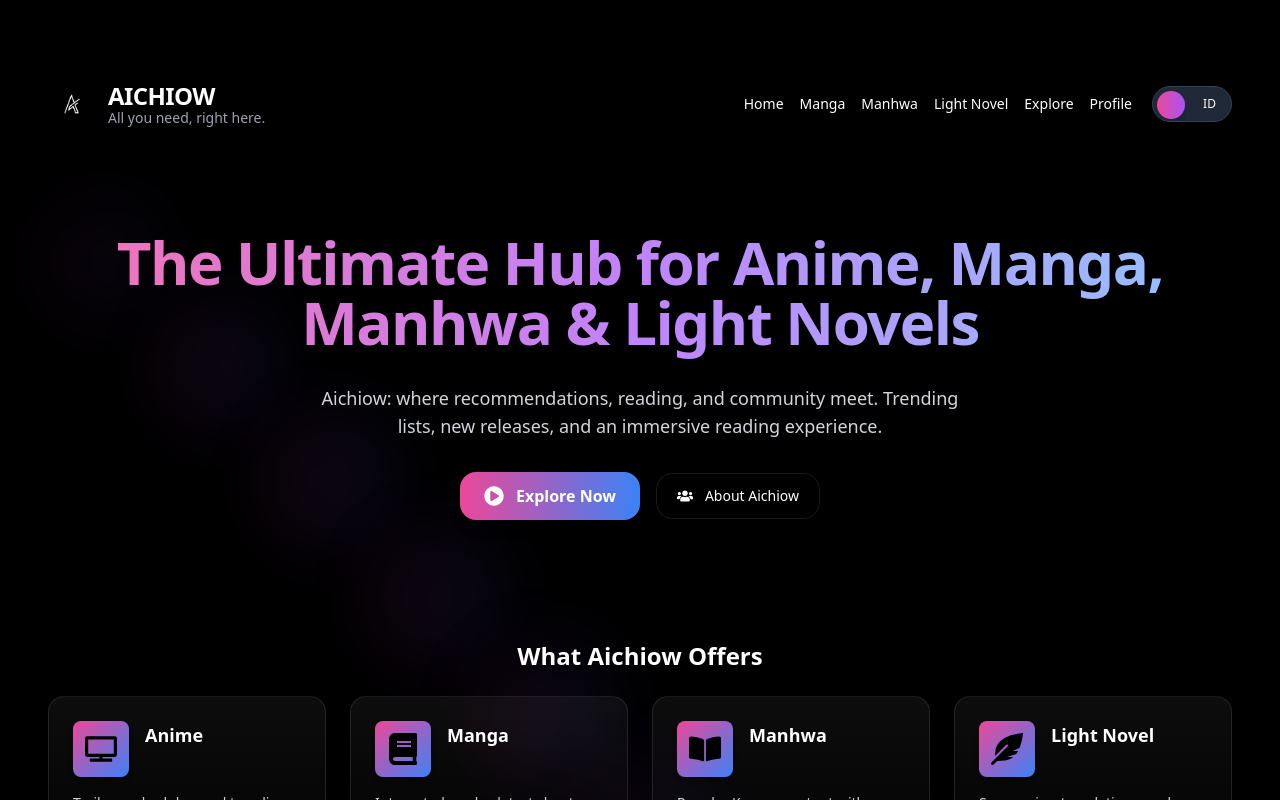
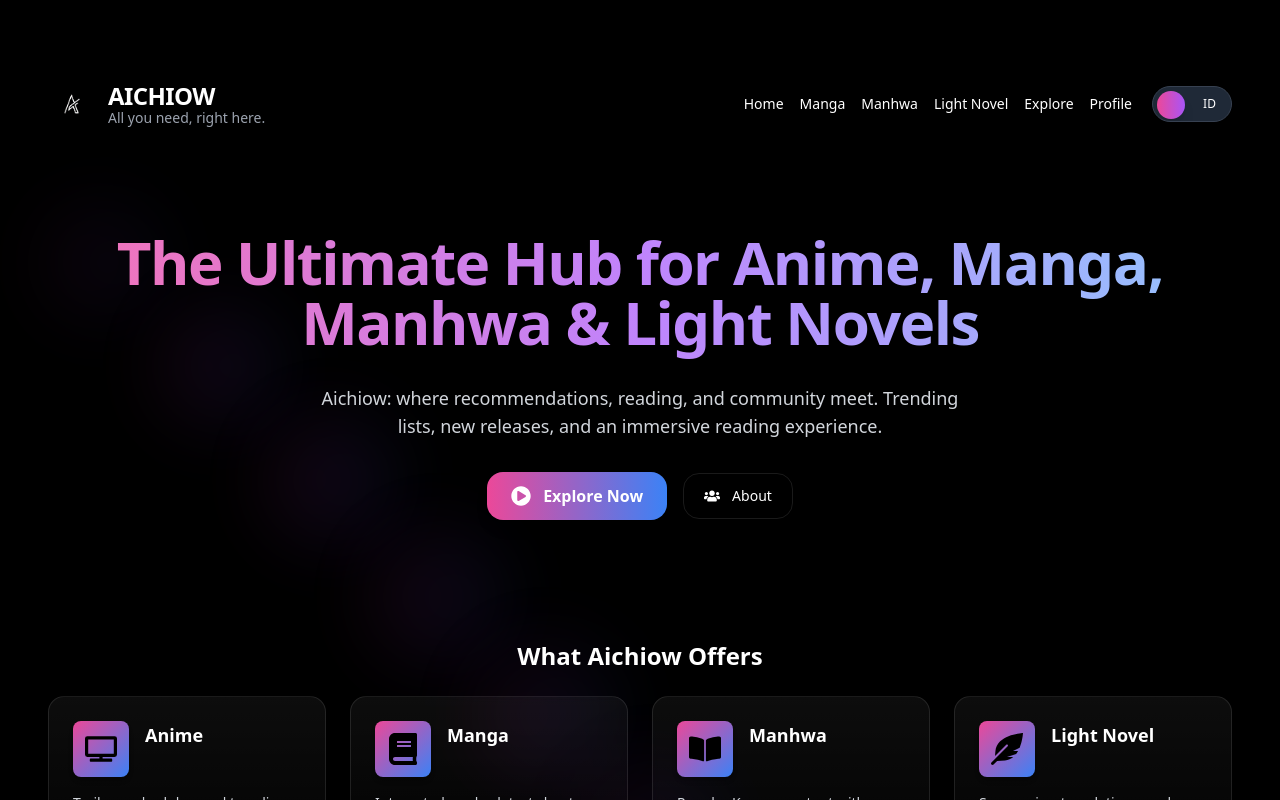
Before and after one commit to Takawell/Aichiow, a Next.js app: page / in a window 1280 px wide. Shown: the top 800 px of the page. Built offline with nearby package versions, Linux system fonts and the light colour scheme; no server answers.

Commit message:
Fixed landing

```diff
--- a/pages/index.tsx
+++ b/pages/index.tsx
@@ -24,12 +24,12 @@ export default function LandingPage() {
     EN: [
       'Your gateway to anime, manga, manhwa, and light novels — discover the stories you love, anytime, anywhere.',
       'Aichiow: where recommendations, reading, and community meet. Trending lists, new releases, and an immersive reading experience.',
-      'Dive into endless imagination — from classics to the freshest chapters you can’t miss.'
+      'Dive into endless imagination from classics to the freshest chapters you can’t miss.'
     ],
     ID: [
       'Gerbangmu ke anime, manga, manhwa, dan light novel — temukan cerita yang kamu sukai, kapan saja, di mana saja.',
       'Aichiow: tempat rekomendasi, membaca, dan komunitas berkumpul. Daftar tren, rilisan baru, dan pengalaman membaca yang imersif.',
-      'Menyelam dalam imajinasi tanpa batas — dari klasik hingga chapter terbaru yang wajib kamu baca.'
+      'Menyelam dalam imajinasi tanpa batas dari klasik hingga chapter terbaru yang wajib kamu baca.'
     ]
   }
 
@@ -226,7 +226,7 @@ export default function LandingPage() {
                 className="inline-flex items-center gap-3 px-5 py-3 rounded-2xl border border-white/10 text-sm hover:bg-white/5 transition w-full sm:w-auto justify-center"
               >
                 <FaUsers className="w-4 h-4" />
-                <span>{lang === 'EN' ? 'About Aichiow' : 'Tentang Aichiow'}</span>
+                <span>{lang === 'EN' ? 'About' : 'Tentang'}</span>
               </Link>
             </div>
           </section>
```
